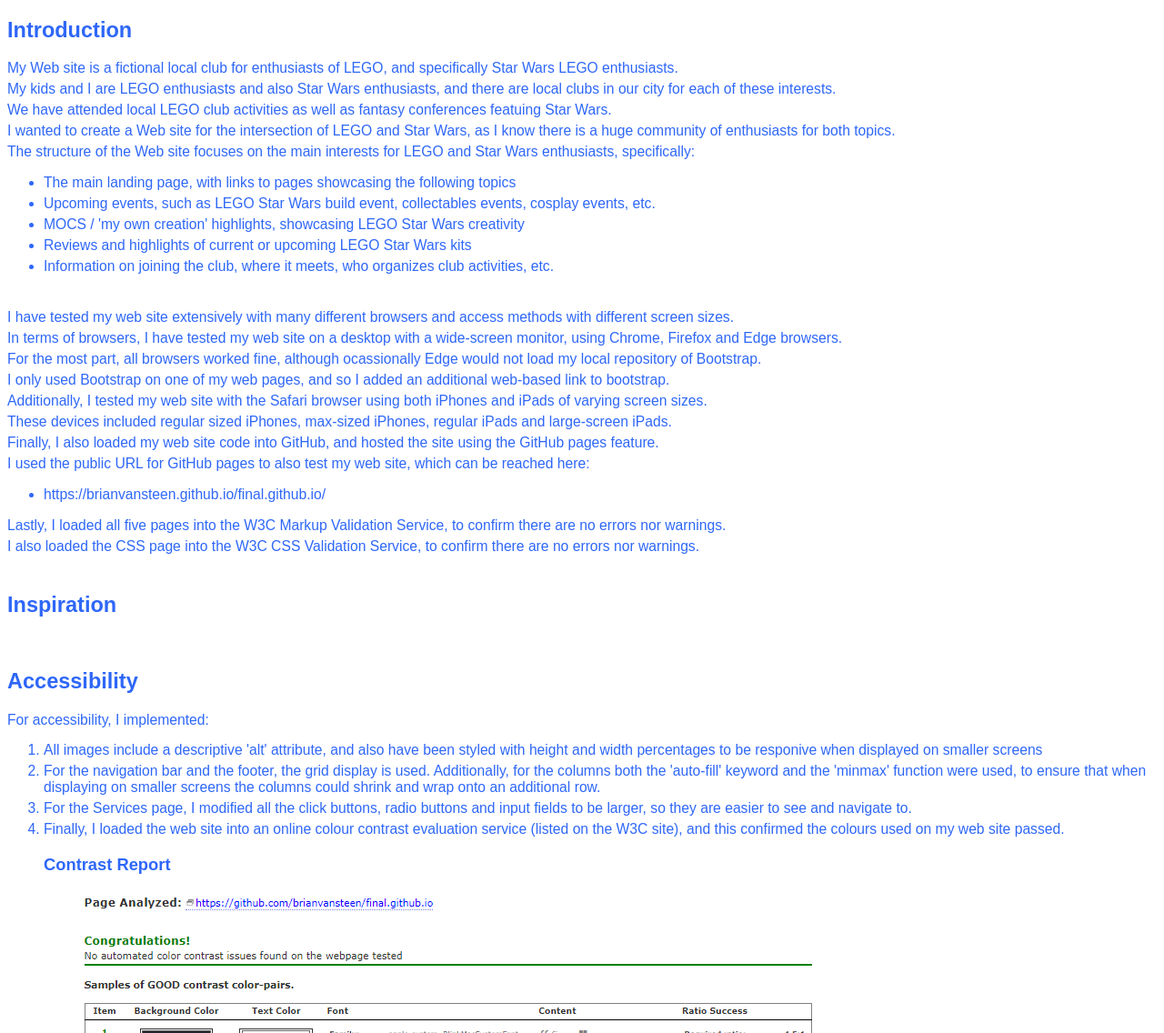
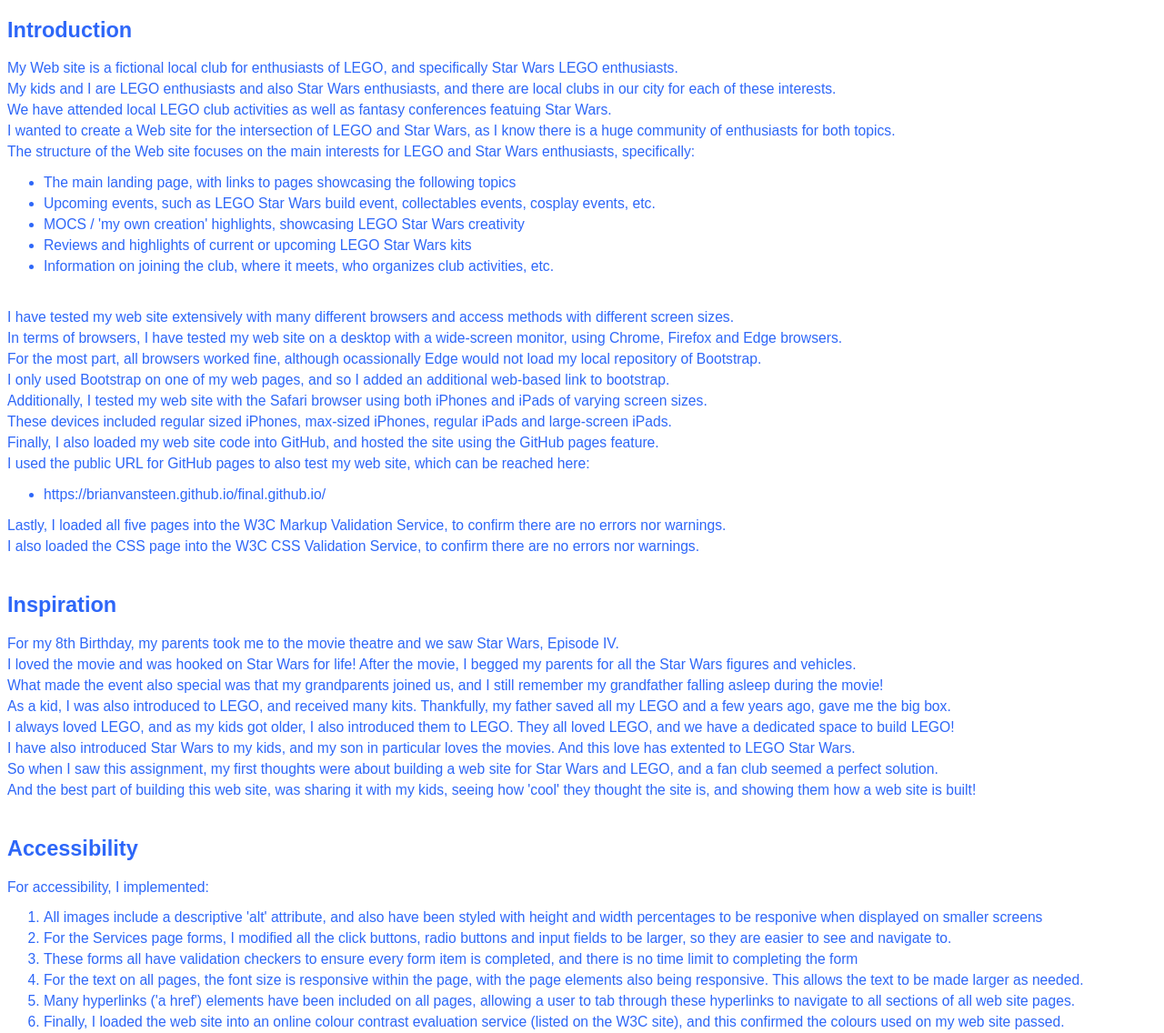
Before and after one commit to brianvansteen/final.github.io, a plain HTML site: page report.html in a window 1280 px wide. Shown: the top 1136 px of the page at 91% size. Drawn offline with Linux system fonts and the light colour scheme.

Commit message:
Add files via upload

```diff
--- a/report.html
+++ b/report.html
@@ -50,7 +50,14 @@
         <br>
 
         <h1>Inspiration</h1>
-        <p class="reportText"></p>
+        <p class="reportText">For my 8th Birthday, my parents took me to the movie theatre and we saw Star Wars, Episode IV.</p>
+        <p class="reportText">I loved the movie and was hooked on Star Wars for life! After the movie, I begged my parents for all the Star Wars figures and vehicles.</p>
+        <p class="reportText">What made the event also special was that my grandparents joined us, and I still remember my grandfather falling asleep during the movie!</p>
+        <p class="reportText">As a kid, I was also introduced to LEGO, and received many kits. Thankfully, my father saved all my LEGO and a few years ago, gave me the big box.</p>
+        <p class="reportText">I always loved LEGO, and as my kids got older, I also introduced them to LEGO. They all loved LEGO, and we have a dedicated space to build LEGO!</p>
+        <p class="reportText">I have also introduced Star Wars to my kids, and my son in particular loves the movies. And this love has extented to LEGO Star Wars.</p>
+        <p class="reportText">So when I saw this assignment, my first thoughts were about building a web site for Star Wars and LEGO, and a fan club seemed a perfect solution.</p>
+        <p class="reportText">And the best part of building this web site, was sharing it with my kids, seeing how 'cool' they thought the site is, and showing them how a web site is built!</p>
         <br>
 
         <h1>Accessibility</h1>
@@ -58,9 +65,10 @@
         <p class="reportText">
             <ol>
                 <li class="reportText">All images include a descriptive 'alt' attribute, and also have been styled with height and width percentages to be responive when displayed on smaller screens</li>
-                <li class="reportText">For the navigation bar and the footer, the grid display is used. Additionally, for the columns both the 'auto-fill' keyword and the 'minmax' function were used, to ensure that when displaying on smaller screens the columns could shrink
-                    and wrap onto an additional row.</li>
-                <li class="reportText">For the Services page, I modified all the click buttons, radio buttons and input fields to be larger, so they are easier to see and navigate to.</li>
+                <li class="reportText">For the Services page forms, I modified all the click buttons, radio buttons and input fields to be larger, so they are easier to see and navigate to.</li>
+                <li class="reportText">These forms all have validation checkers to ensure every form item is completed, and there is no time limit to completing the form</li>
+                <li class="reportText">For the text on all pages, the font size is responsive within the page, with the page elements also being responsive. This allows the text to be made larger as needed.</li>
+                <li class="reportText">Many hyperlinks ('a href') elements have been included on all pages, allowing a user to tab through these hyperlinks to navigate to all sections of all web site pages.</li>
                 <li class="reportText">Finally, I loaded the web site into an online colour contrast evaluation service (listed on the W3C site), and this confirmed the colours used on my web site passed.</li>
                 <h3>Contrast Report</h3>
                 <figure>
@@ -100,6 +108,17 @@
         <br>
 
         <h1>Resources</h1>
+        <p class="reportText">For all resources leveraged for my web site, I did not copy-paste any code. Any code that was leveraged was completely modified for use within my web site.</p>
+        <p class="reportText">For any code that was leverage, parts would have been deleted or added to, names and variables changed, and modified how the code functions.</p>
+        <p class="reportText">For two aspects of my web site, I needed to do a lot of research on how to use the code; CSS grids and forms (HTML, CSS and JavaScript).</p>
+        <p class="reportText">For grids, I used three articles from CSS-TRICKS:</p>
+        <ol>
+            <li class="reportText">[1] Chris House, 'A Complete Guide to Grid', 2021. [Online]. Available: https://css-tricks.com/snippets/css/complete-guide-grid/ URL. [Accessed: August 2021].</li>
+            <li class="reportText">[2] Juan Martin Garcia, 'Look Ma, No Media Queries! Responsive Layouts Using CSS Grid', 2019. [Online]. Available: https://css-tricks.com/look-ma-no-media-queries-responsive-layouts-using-css-grid/ URL. [Accessed: August 2021].</li>
+            <li class="reportText">[3] Sara Soueidan, 'Auto-Sizing Columns in CSS Grid: `auto-fill` vs `auto-fit`', 2017. [Online]. Available: https://css-tricks.com/auto-sizing-columns-css-grid-auto-fill-vs-auto-fit/ URL. [Accessed: August 2021].</li>
+        </ol>
+        <p class="reportText"></p>
+        <p class="reportText"></p>
         <p class="reportText">YouTube</p>
         <p class="reportText">Images</p>
         <br>
```
